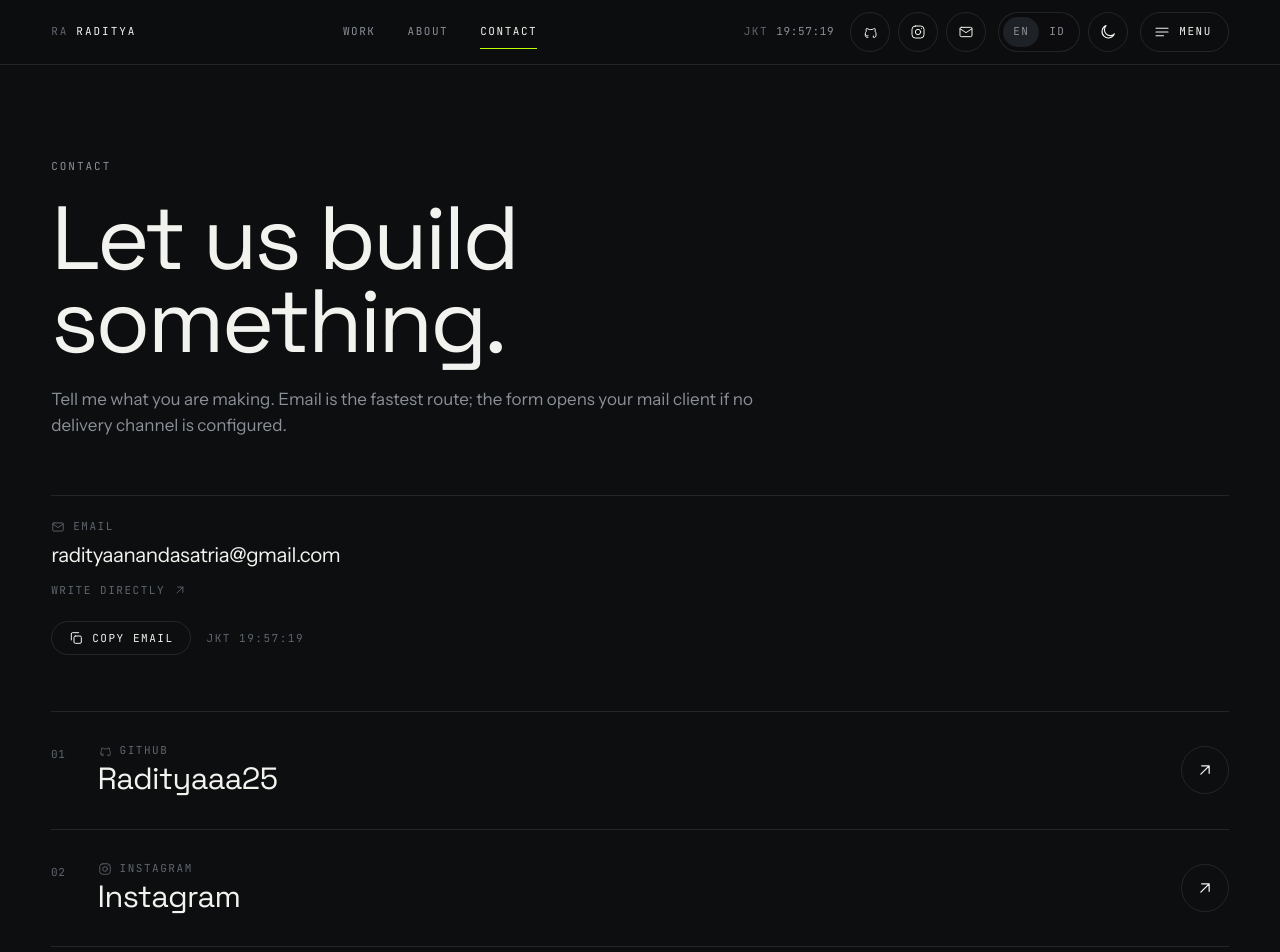
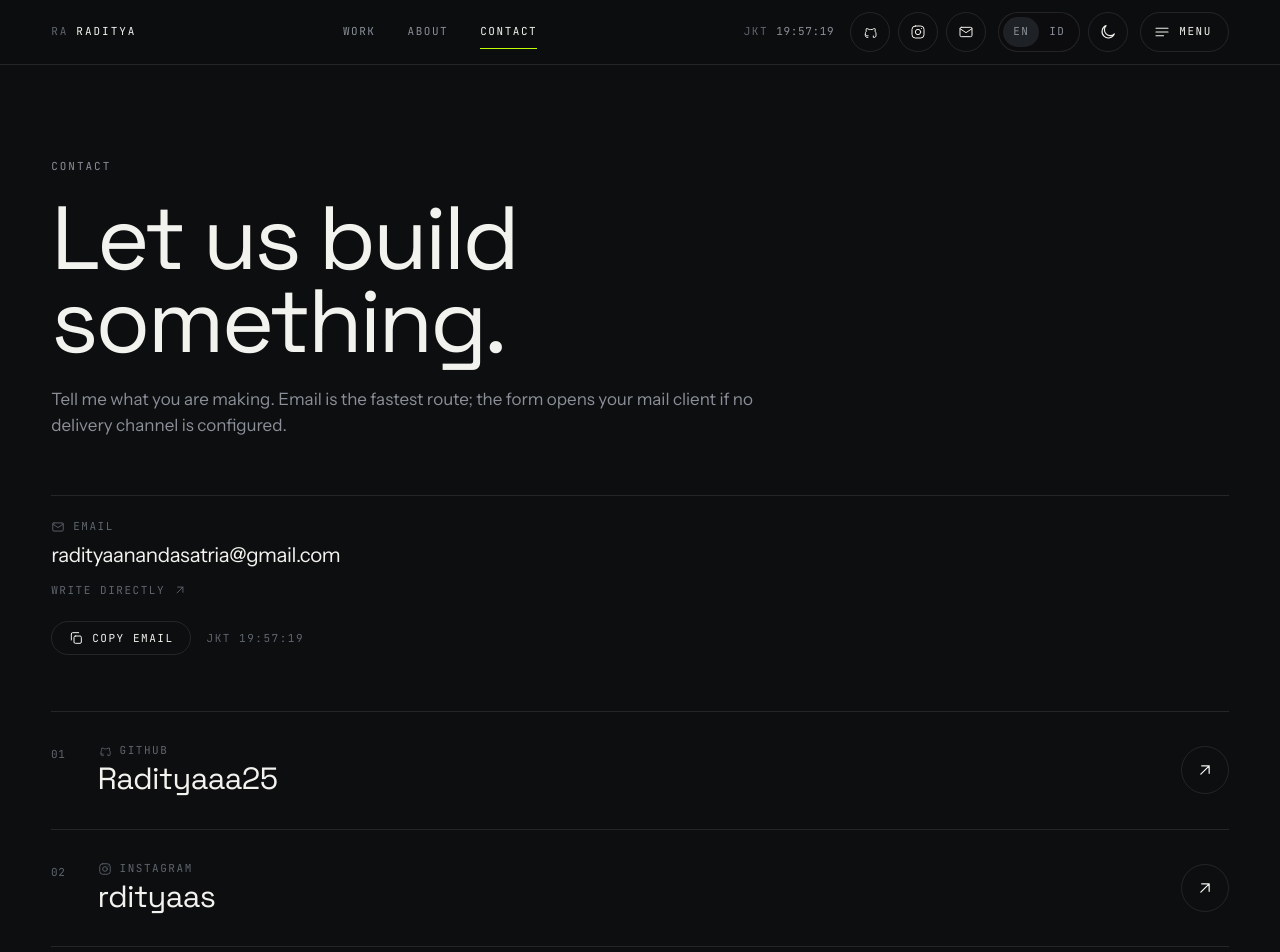
Before and after one commit to Radityaaa25/new-porto-raditya, a Next.js app: page /en/contact in a window 1280 px wide. Shown: the top 952 px of the page. Built offline with nearby package versions, Linux system fonts and the light colour scheme; no server answers.

Commit message:
fix: set real Instagram profile URL

```diff
--- a/content/site.ts
+++ b/content/site.ts
@@ -8,9 +8,8 @@ export const site = {
   timeZoneLabel: "GMT+7",
   email: "radityaanandasatria@gmail.com",
   githubUrl: "https://github.com/Radityaaa25",
-  // TODO(Raditya): replace with the profile URL. Kept as the Instagram entry point until supplied.
-  instagramUrl: "https://www.instagram.com/",
-  instagramHandle: "TODO",
+  instagramUrl: "https://instagram.com/rdityaas",
+  instagramHandle: "rdityaas",
 } as const;
 
 export type SocialKey = "github" | "instagram" | "email";
```
